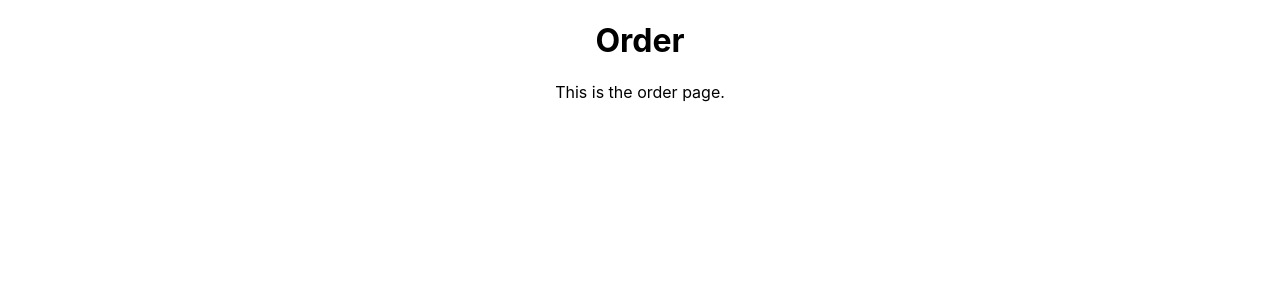
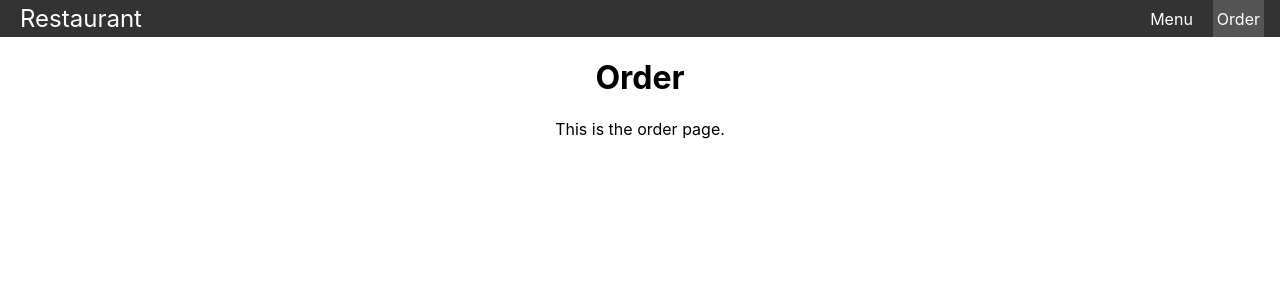
Before and after one commit to Decent-Cypher/restaurant_management_app, a React (Create React App) app in the folder frontend/: page /order in a window 1280 px wide. Shown: the top 300 px of the page. Built offline with nearby package versions, Linux system fonts and the light colour scheme; the HTML template or start-up script is replaced by a standard one.

Commit message:
Added navigation bar

```diff
--- a/frontend/src/App.js
+++ b/frontend/src/App.js
@@ -4,9 +4,12 @@
 import Home from './components/Home';
 import Menu from './components/Menu';
 import Order from './components/Order';
+import Navbar from './components/Navbar';
 
 function App() {
   return (
+    <>
+      <Navbar />
       <div className="App">
         <Routes>
           <Route path="/" element={<Home />} />
@@ -14,7 +17,8 @@
           <Route path="/order" element={<Order />} />
         </Routes>
       </div>
+    </>
   );
-}
+};
 
 export default App;
--- /dev/null
+++ b/frontend/src/components/Navbar.css
@@ -0,0 +1,50 @@
+* {
+  box-sizing: border-box;
+}
+
+body {
+  margin: 0;
+}
+
+.nav{
+  background-color: #333;
+  color: white;
+  display: flex;
+  justify-content: space-between;
+  align-items: stretch;
+  gap: 2rem;
+  padding: 0 1rem;
+}
+
+.nav ul {
+  padding: 0;
+  margin: 0;
+  list-style: none;
+  display: flex;
+  gap: 1rem;
+}
+
+.site-title {
+  font-size: 1.5rem;
+}
+
+.nav a {
+  color: inherit;
+  text-decoration: none;
+  height: 100%;
+  display: flex;
+  align-items: center;
+  padding: .25rem;
+}
+
+.nav li {
+  background-color: #333;
+}
+
+.nav li.active {
+  background-color: #555;
+}
+
+.nav li:hover {
+  background-color: #777;
+}
--- /dev/null
+++ b/frontend/src/components/Navbar.js
@@ -0,0 +1,29 @@
+import {Link, useMatch, useResolvedPath} from 'react-router-dom';
+import './Navbar.css';
+
+export default function Navbar() {
+  return (
+    <nav className="nav">
+      <Link to="/" className='site-title'>
+        Restaurant
+      </Link>
+      <ul>
+        <CustomLink to="/menu">Menu</CustomLink>
+        <CustomLink to="/order">Order</CustomLink>
+      </ul>
+    </nav>
+  );
+};
+
+function CustomLink({to, children, ...props}) {
+  const resolvedPath = useResolvedPath(to);
+  const isActive = useMatch({path: resolvedPath.pathname, end: true});
+
+  return (
+    <li className={isActive ? 'active' : ''}>
+      <Link to={to} {...props}>
+        {children}
+      </Link>
+    </li>
+  );
+};
```
Lines whose indentation alone changed are shown as unchanged.
